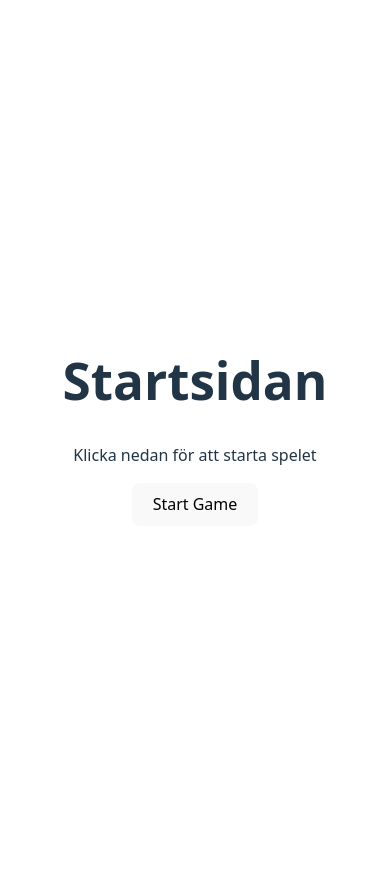
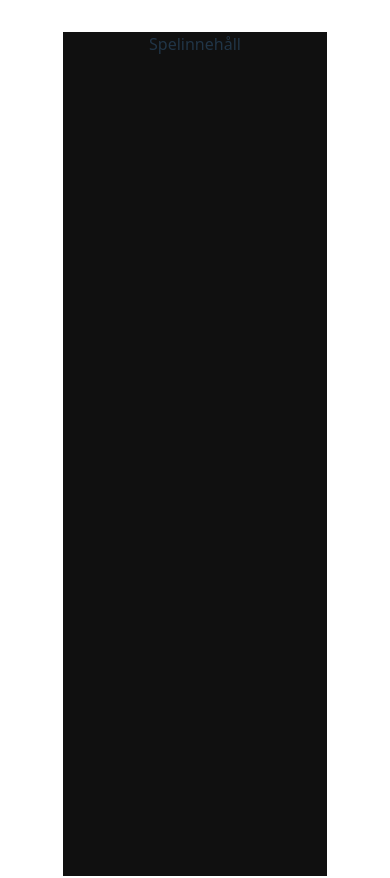
Before and after one commit to Skjesper/GoldenBeetlebug, a React (Vite) app: page / in a window 390 px wide. Shown: the top 878 px of the page. Before the commit the page ends 844 px from the top, so only its background shows below. Built offline with nearby package versions, Linux system fonts and the light colour scheme.

Commit message:
18 feature css media queries (#21)
* added first part of gamestart component

* added gamestart component to startpage mediaquery successfull

```diff
--- /dev/null
+++ b/src/components/GameStart.tsx
@@ -0,0 +1,39 @@
+import styled from '@emotion/styled';
+import React, { useState, useEffect } from 'react';
+
+interface GameContainerProps {
+  isLandscape: boolean;
+}
+
+const GameContainer = styled.div<GameContainerProps>`
+  display: flex;
+  flex-direction: ${props => props.isLandscape ? 'row' : 'column'};
+  height: 100vh;
+  background-color: ${props => props.isLandscape ? '#c76565' : '#101010'};
+`;
+
+const Game: React.FC = () => {
+  const [isLandscape, setIsLandscape] = useState<boolean>(window.innerWidth > window.innerHeight);
+
+  useEffect(() => {
+    const handleResize = (): void => {
+      setIsLandscape(window.innerWidth > window.innerHeight);
+    };
+
+    window.addEventListener('resize', handleResize);
+    window.addEventListener('orientationchange', handleResize);
+
+    return () => {
+      window.removeEventListener('resize', handleResize);
+      window.removeEventListener('orientationchange', handleResize);
+    };
+  }, []);
+
+  return (
+    <GameContainer isLandscape={isLandscape}>
+      Spelinnehåll
+    </GameContainer>
+  );
+};
+
+export default Game;
--- a/src/pages/StartPage.tsx
+++ b/src/pages/StartPage.tsx
@@ -1,8 +1,10 @@
 import { Link } from "react-router-dom";
+import GameStart from './../components/GameStart'
 
 function StartPage() {
     return (
       <div>
+        <GameStart />
         <h1>Startsidan</h1>
         <p>Klicka nedan för att starta spelet</p>
         <Link to="/runesbeachclub">
```
